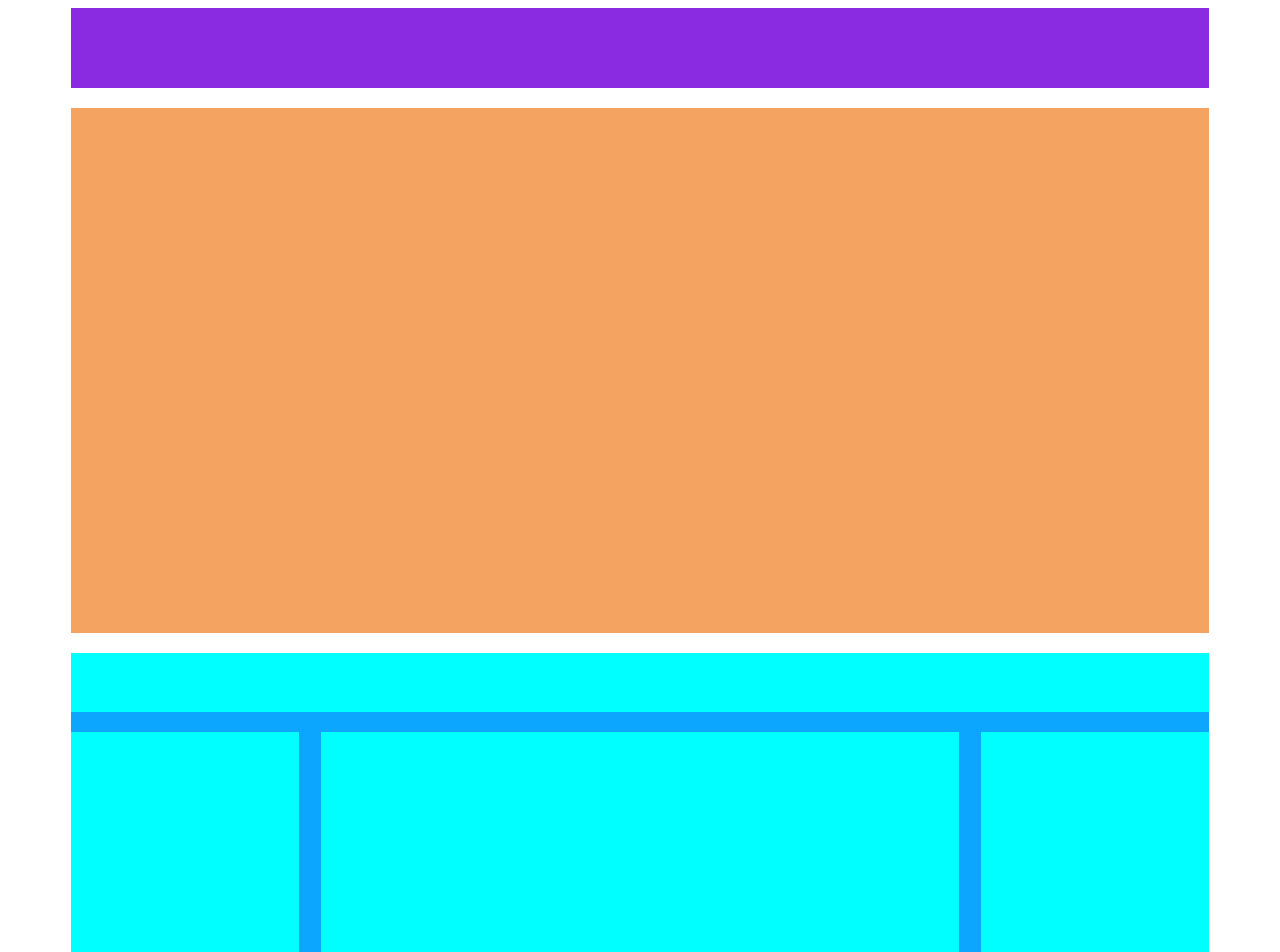
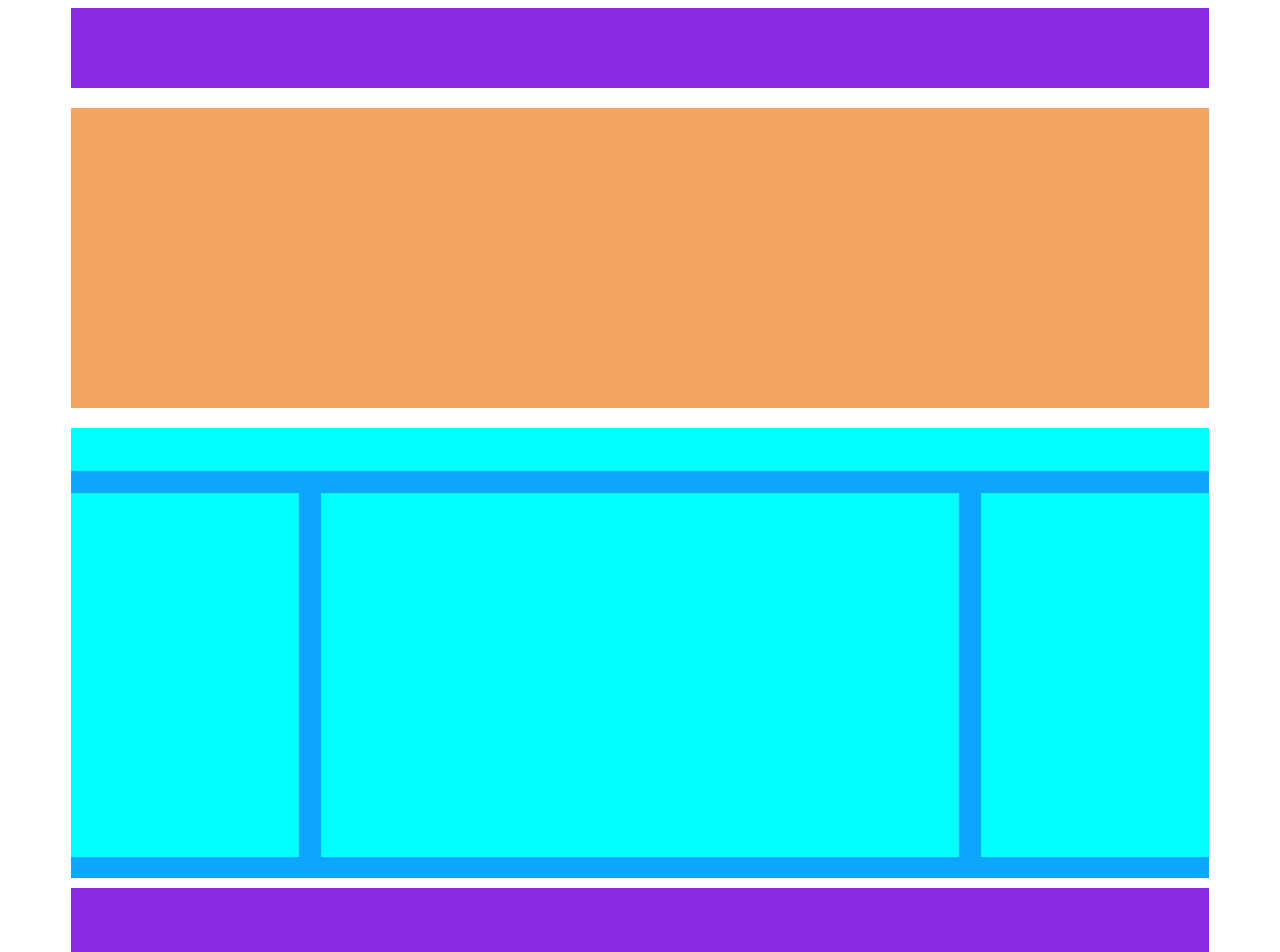
Before and after one commit to CrisL1990/htmlcss-struttura-wp, a plain HTML site: page index.html in a window 1280 px wide. Shown: the top 952 px of the page. Drawn offline with Linux system fonts and the light colour scheme.

Commit message:
Correzione dimensioni main

```diff
--- a/css/style.css
+++ b/css/style.css
@@ -21,14 +21,14 @@ header{
 /*Inizio main*/
 main{
     position: relative;
-    height: 1500px;
+    height: 1000px;
 }
 /*Fine main*/
 
 /*Inizio banner*/
 .banner{
     width: 100%;
-    height: 35%;
+    height: 30%;
     background-color: sandybrown;
 }
 /*Fine banner*/
@@ -37,9 +37,9 @@ main{
 /*Inizio content*/
 .content{
     width: 100%;
-    height: 40%;
+    height: 45%;
     background-color: rgba(0, 162, 255, 0.952);
-    padding-bottom: 15px;
+    padding-bottom: 2%;
     margin-bottom: 10px;
 
 }
@@ -54,6 +54,7 @@ main{
     width: 100%;
     height: 10%;
     background-color: aqua;
+    margin-bottom: 2%;
 }
 
 .left-box{
@@ -73,7 +74,7 @@ main{
 
 .left-box, .right-box, .central-box{
     background-color: aqua;
-    height: 86%;
+    height: 85%;
 }
 
 .left-box, .right-box{
@@ -83,7 +84,7 @@ main{
 
 /*Inizio footer*/
 footer{
-    height: 80px;
+    height: 70px;
     background-color: blueviolet;
 }
 /*Fine footer*/
```
